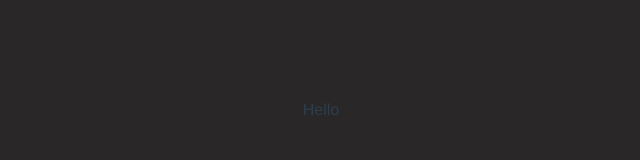
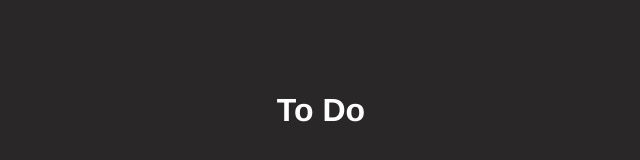
Before and after one commit to demetgas/drag-drop-vue, a Vue app: page / in a window 1280 px wide. Shown: the part 290-450 px from the top of the page, without its empty margins (319-959 px from the left). Built offline with nearby package versions, Linux system fonts and the light colour scheme.

Commit message:
added title

```diff
--- a/src/components/TaskCard.vue
+++ b/src/components/TaskCard.vue
@@ -1,5 +1,9 @@
 <template>
-  <div class="hello">Hello</div>
+  <div class="cardContainer">
+    <div class="card">
+      <div class="title"><h1 class="titleName">To Do</h1></div>
+    </div>
+  </div>
 </template>
 
 <script>
@@ -12,7 +16,7 @@ export default {
 </script>
 
 <style scoped>
-h3 {
-  margin: 40px 0 0;
+.titleName {
+  color: white;
 }
 </style>
```
